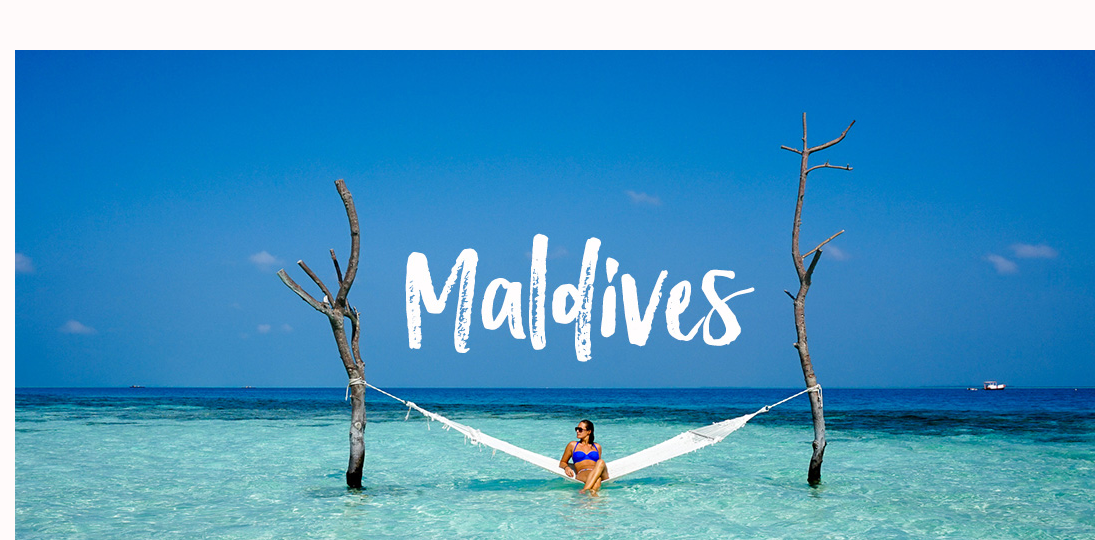
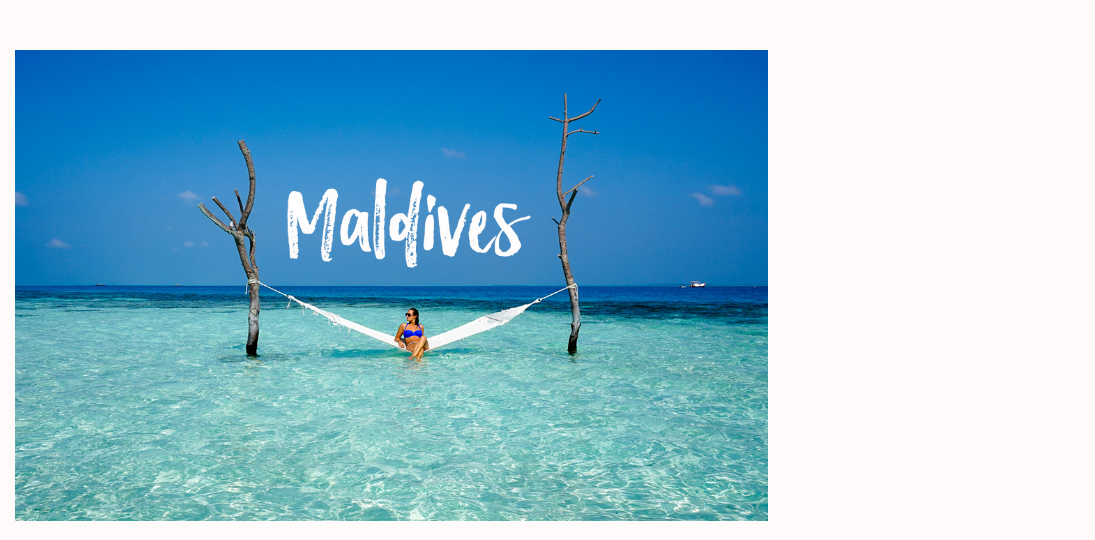
Before and after one commit to ristyloudolar/mod02-17, a plain HTML site: page index.html in a window 768 px wide. Shown: the top 540 px of the page, 1095 px wide, since content can reach past the window. Drawn offline with nearby package versions, Linux system fonts and the light colour scheme.

Commit message:
Activity - Lovebirds Template

```diff
--- a/assets/css/style.css
+++ b/assets/css/style.css
@@ -29,6 +29,7 @@ main {
 	min-height: 80vh;
 	/*background-color: white;*/
 	padding-top: 50px;
+
 }
 
 header {
@@ -429,9 +430,10 @@ footer {
 
 @media only screen and (min-width: 401px) and (max-width: 960px) {
 
-	main > div {
-		width: 100%;
+	.container {
+		width: 100vw;
 	}
+
 
 	nav {
 		padding-top: 15px;
@@ -461,7 +463,7 @@ footer {
 	}
 
 
-	/*main > div.left > div.left1 > img,
+	main > div.left > div.left1 > img,
 	main > div.left > div.left2 > img,
 	main > div.left > div.left3 > img {
 		width: 100%;
@@ -567,7 +569,7 @@ footer {
 	main > div.left > div.left4 > ul > li > a {
 		color: black;
 		text-decoration: none;
-	}*/
+	}
 
 
 	/*main > div.right > div {
--- a/index.html
+++ b/index.html
@@ -4,7 +4,11 @@
 	<meta charset="utf-8">
 	<meta name="viewport" content="width=device-width, initial-scale=1.0">
 	<meta http-equiv="X-UA-Compatible" content="IE-Edge">
-	<title></title>
+	<title>Activity - Lovebirds Template</title>
+
+	<!-- Load Favicon.ico -->
+	<link rel="icon" type="image/x-icon" href="./favicon.ico">
+	<link rel="shortcut icon" type="image/x-icon" href="./favicon.ico">
 
 	<!-- Import custom stylesheet -->
 	<link rel="stylesheet" type="text/css" href="./assets/css/style.css">
@@ -19,7 +23,7 @@
 <body>
 
 	<div class="container">
-		<main class="row">
+		<main class="row col-md-12">
 
 			<div class="left col-sm-12 col-md-12 col-lg-3 row">
 				<div class="left1">
```
Also changed, not shown: favicon.ico (added).
